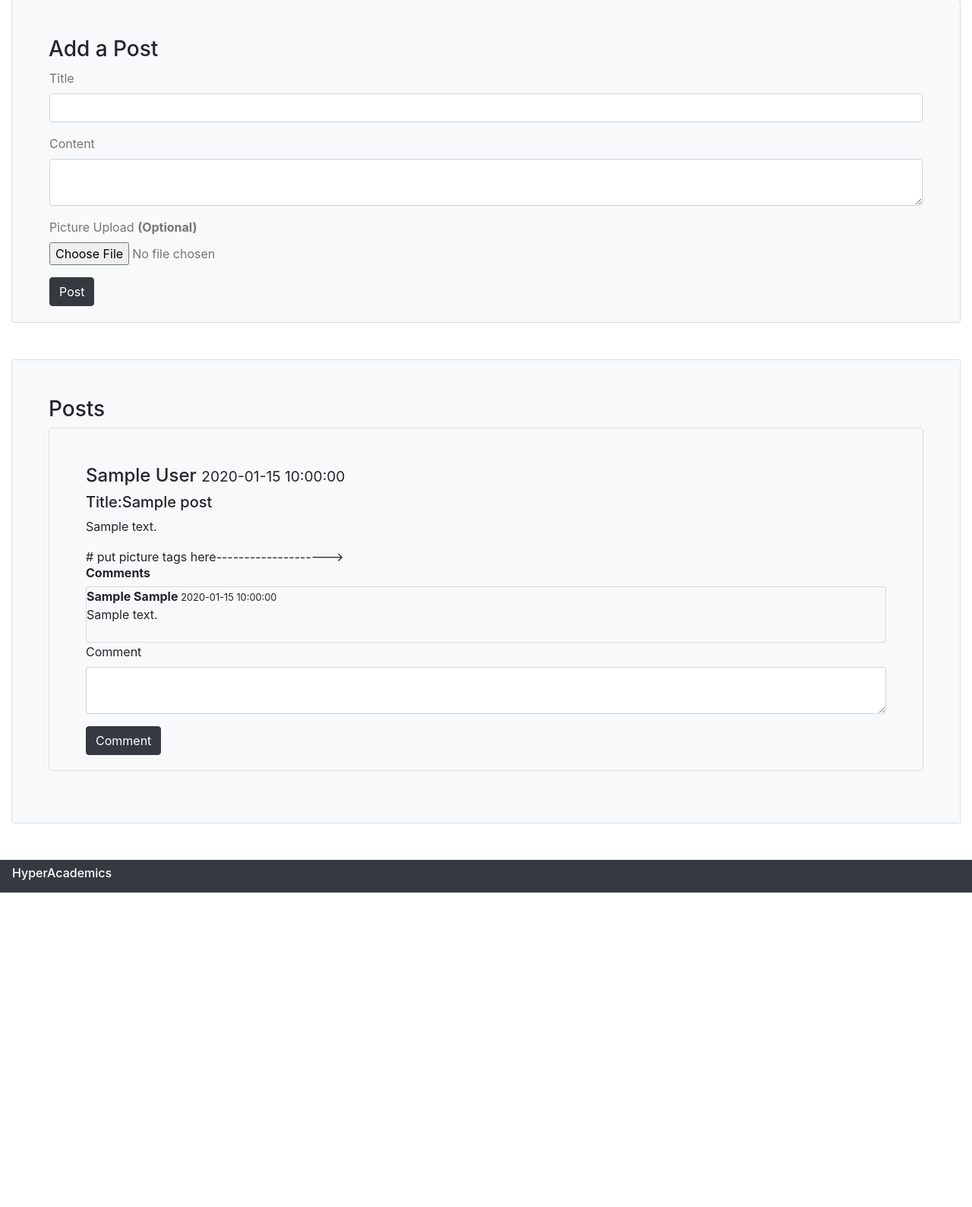
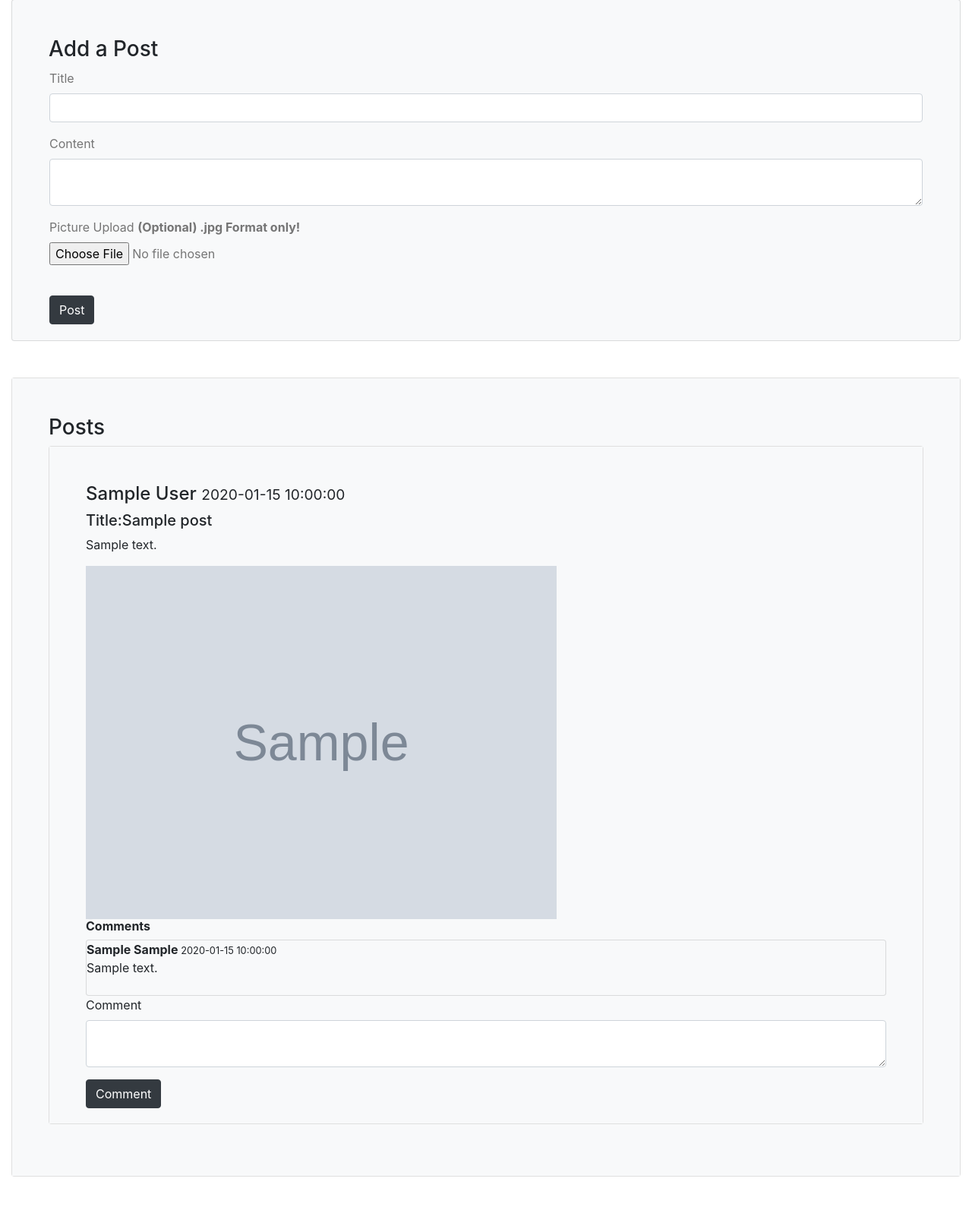
Before and after one commit to davdbryson456/site, a Flask app: page /hyperdiscussons/ in a window 1280 px wide. Shown: the part 289-1878 px from the top of the page at 76% size. Before the commit the page ends 1464 px from the top, so only its background shows below. Run offline with Flask 2, Linux system fonts and the light colour scheme; a user stored in the database is signed in; tables that the repository leaves empty hold one stand-in row (values such as "Sample post"); grey boxes marked "Sample" are stand-in pictures; some libraries are stand-ins or nearby versions.

Commit message:
post photo working

```diff
--- a/app/templates/hyperdiscussons.html
+++ b/app/templates/hyperdiscussons.html
@@ -26,13 +26,13 @@
       </div>
 
       <div class="form-group">
-          <label for="exampleInputPassword1">Picture Upload <strong>(Optional)</strong></label> <br>
+          <label for="exampleInputPassword1">Picture Upload <strong>(Optional) .jpg Format only!</strong></label> <br>
         {{ post.picture}}
       </div>
 
 
       {{post.csrf_token }}
-
+      <br>
     <button type="submit" class="btn btn-dark">Post</button>
   </fieldset>
 </form>
@@ -64,7 +64,14 @@
 
             <p>{{ a.content }}</p>
 
-            # put picture tags here-------------------->
+            {% if a.photopath %}
+                <img src="{{ url_for('static',filename= "photos/" + a.photopath ) }}"  class="img-fluid" alt="" height="420" width="620">
+                <br>
+            {% else %}
+
+            {% endif %}
+
+
 
 
              <h6><strong>Comments</strong></h6>
--- a/app/views.py
+++ b/app/views.py
@@ -60,7 +60,7 @@ def hyperdiscussons():
 
         if is_filled(post.picture.data) == True:
 
-            target = os.path.join(APP_ROOT, 'photos/')
+            target = os.path.join(APP_ROOT, 'static/photos/')
 
             if not os.path.isdir(target):
                 os.mkdir(target)
@@ -80,7 +80,8 @@ def hyperdiscussons():
 
             timestamp = ctime()
 
-            newpost = Post(post.title.data, post.content.data, current_user.first_name, current_user.last_name, timestamp)
+            photoname = None
+            newpost = Post(post.title.data, post.content.data, current_user.first_name, current_user.last_name, timestamp, photoname)
             db.session.add(newpost)
             db.session.commit()
             flash('Posted!', 'success')
```
Also changed, not shown: app/static/photos/20170825_212738.jpg (added), app/static/photos/25fa56467beb81a44aaa128f62eaa549.jpg (renamed from app/photos/25fa56467beb81a44aaa128f62eaa549.jpg).
